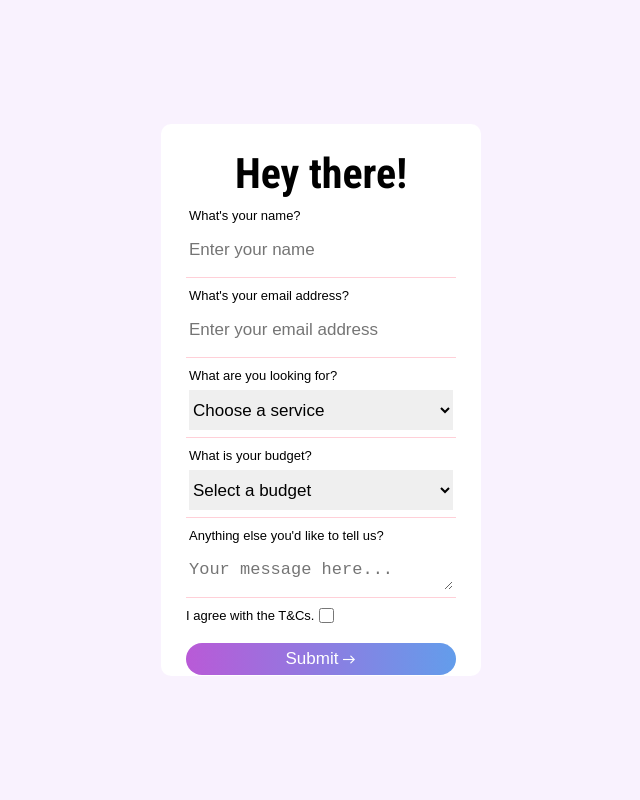
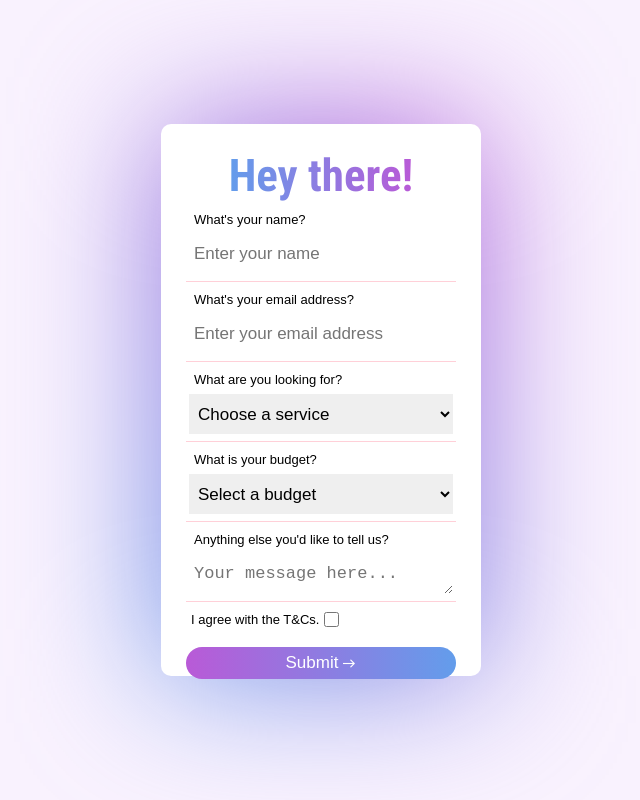
Before and after one commit to dalldyshjaa/hoxton-html-user-input, a plain HTML site: page index.html in a window 1280 px wide. Shown: the whole page, without its empty margins (319-959 px from the left). Drawn offline with nearby package versions, Linux system fonts and the light colour scheme; a web font is replaced by a local one.

Commit message:
made it quite similar

```diff
--- a/index.html
+++ b/index.html
@@ -4,34 +4,48 @@
     <meta charset="UTF-8" />
     <meta http-equiv="X-UA-Compatible" content="IE=edge" />
     <meta name="viewport" content="width=device-width, initial-scale=1.0" />
-    <title>Document</title>
+    <title>Stylish form</title>
     <link rel="stylesheet" href="style.css" />
-    <link rel="stylesheet" href="https://fonts.googleapis.com/css2?family=Material+Symbols+Outlined:opsz,wght,FILL,GRAD@20..48,100..700,0..1,-50..200" />
-    <link rel="preconnect" href="https://fonts.googleapis.com">
-<link rel="preconnect" href="https://fonts.gstatic.com" crossorigin>
-<link href="https://fonts.googleapis.com/css2?family=Koulen&family=Oswald:wght@300&family=Roboto+Condensed:wght@700&family=Roboto:wght@100&display=swap" rel="stylesheet">
+    <link
+      rel="stylesheet"
+      href="https://fonts.googleapis.com/css2?family=Material+Symbols+Outlined:opsz,wght,FILL,GRAD@20..48,100..700,0..1,-50..200"
+    />
+    <link rel="preconnect" href="https://fonts.googleapis.com" />
+    <link rel="preconnect" href="https://fonts.gstatic.com" crossorigin />
+    <link
+      href="https://fonts.googleapis.com/css2?family=Koulen&family=Oswald:wght@300&family=Roboto+Condensed:wght@700&family=Roboto:wght@100&display=swap"
+      rel="stylesheet"
+    />
   </head>
   <body>
-    <form class="container">
-      <div class="register-form">
-        <div class="top">
-          <h1>Hey there!</h1>
-        </div>
+    <div class="container">
+      <div class="grad"></div>
+      <form class="register-form">
+        <h1 class="top">Hey there!</h1>
+
         <div class="single-input-container">
           <label for="name">What's your name?</label>
-          <input type="text" id="name" placeholder="Enter your name" />
+          <input
+            type="text"
+            pattern="[a-z]*"
+            id="name"
+            name="name"
+            placeholder="Enter your name"
+            required
+          />
         </div>
         <div class="single-input-container">
           <label for="email">What's your email address?</label>
           <input
-            type="text"
+            type="email"
             id="email"
             placeholder="Enter your email address"
+            required
           />
         </div>
         <div class="single-input-container">
           <label for="service">What are you looking for?</label>
-          <select name="" id="service">
+          <select name="" id="service" required>
             <option value="" disabled selected hidden>Choose a service</option>
             <option value="">Service 1</option>
             <option value="">Service 2</option>
@@ -40,7 +54,7 @@
         </div>
         <div class="single-input-container">
           <label for="budget">What is your budget?</label>
-          <select name="" id="budget">
+          <select name="" id="budget" required>
             <option value="" disabled selected hidden>Select a budget</option>
             <option value="">Budget 1</option>
             <option value="">Budget 2</option>
@@ -61,13 +75,12 @@
           <input type="checkbox" name="" id="TCs" required />
         </div>
         <div class="submit-button">
-            <button type="submit">Submit
-                <span class="material-symbols-outlined">
-                east</span>
-            </button>
+          <button type="submit">
+            Submit
+            <span class="material-symbols-outlined"> east</span>
+          </button>
         </div>
-
-    </form>
+      </form>
     </div>
   </body>
 </html>
--- a/style.css
+++ b/style.css
@@ -11,6 +11,16 @@ body {
   width: 100%;
   display: grid;
   place-items: center;
+  position: relative;
+}
+.grad {
+  position: absolute;
+  width: 25%;
+  height: 69%;
+
+  background: linear-gradient(45deg, #639deb, #b95ad7);
+  z-index: -1;
+  filter: blur(70px);
 }
 .register-form {
   display: grid;
@@ -26,7 +36,10 @@ body {
 }
 .top {
   font-family: "Roboto Condensed", sans-serif;
-  font-size: 21px;
+  font-size: 45px;
+  background: linear-gradient(to right, #639deb, #b95ad7);
+  -webkit-text-fill-color: transparent;
+  -webkit-background-clip: text;
 }
 .single-input-container {
   display: grid;
@@ -47,11 +60,14 @@ option {
   height: 40px;
   border: none;
   font-size: 17px;
+  outline: none;
+  padding-left: 5px;
 }
 
 label {
   font-family: sans-serif;
   font-size: 13px;
+  padding-left: 5px;
 }
 #text-area {
   padding-top: 10px;
```
